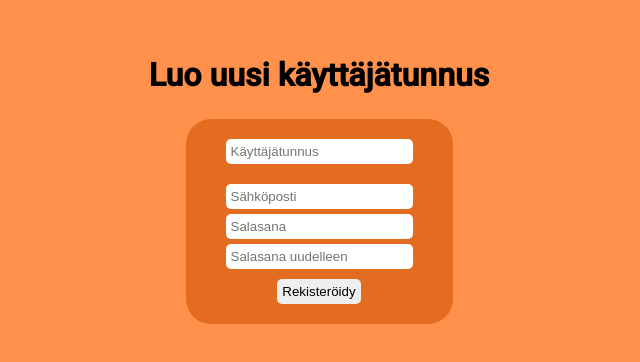
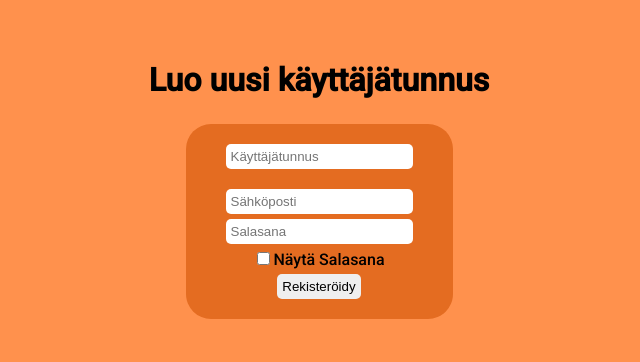
Before and after one commit to Jimpsoni/Puttipeli, a React (Vite) app in the folder puttipeliFrontEnd/: page /register in a window 1280 px wide. Shown: the part 210-572 px from the top of the page, without its empty margins (321-961 px from the left). Built offline with nearby package versions, Linux system fonts and the light colour scheme.

Commit message:
You can now toggle password to be visible

```diff
--- a/puttipeliFrontEnd/src/pages/register/register.tsx
+++ b/puttipeliFrontEnd/src/pages/register/register.tsx
@@ -8,13 +8,21 @@ const Register = () => {
   // Form control
   const [username, setUsername] = useState("")
   const [password, setPassword] = useState("")
-  const [passwordAgain, setPasswordAgain] = useState("")
 
   const { setUser } = useContext(userContext)
   const [email, setEmail] = useState("")
 
   // Navigation
   const navigate = useNavigate()
+
+  function togglePassword(): void {
+    // Find element
+    const elem = document.getElementById("passwordRegistering")
+    // @ts-expect-error: there is type
+    if (elem.type == "password") elem.type = "text"
+    // @ts-expect-error: there is type
+    else elem.type = "password"
+  }
 
   function NotifyField(id: string, _message: string) {
     // Highlights the field that has invalid values
@@ -24,12 +32,19 @@ const Register = () => {
 
   function handleErrorMessages(errors: string[]) {
     // Username
-    if (errors.includes("Username not long enough")) NotifyField("username", "Käyttäjänimen tulee olla vähintään n merkin pitkä")
-    if (errors.includes("Username already in use")) NotifyField("username", "Tämä käyttäjä nimi on jo käytössä")
+    if (errors.includes("Username not long enough"))
+      NotifyField(
+        "username",
+        "Käyttäjänimen tulee olla vähintään n merkin pitkä"
+      )
+    if (errors.includes("Username already in use"))
+      NotifyField("username", "Tämä käyttäjä nimi on jo käytössä")
 
     // Email
-    if (errors.includes("Invalid Email address")) NotifyField("email", "Sähköposti ei ole kelvollinen")
-    if (errors.includes("Email Already in use")) NotifyField("email", "Sähköposti on jo käytössä")
+    if (errors.includes("Invalid Email address"))
+      NotifyField("email", "Sähköposti ei ole kelvollinen")
+    if (errors.includes("Email Already in use"))
+      NotifyField("email", "Sähköposti on jo käytössä")
   }
 
   const registerNewUser = (event: React.FormEvent<HTMLFormElement>): void => {
@@ -46,13 +61,12 @@ const Register = () => {
         // Clear the form
         setUsername("")
         setPassword("")
-        setPasswordAgain("")
         setEmail("")
         // Login the user
         setUser(res.data.user)
 
         // navigate
-        navigate('/puttipeli')
+        navigate("/puttipeli")
       })
       .catch((e) => {
         const response = e.response.data.errors
@@ -92,7 +106,7 @@ const Register = () => {
 
         <div id='passwordInput'>
           <input
-            id='password'
+            id='passwordRegistering'
             className='textInput'
             type='password'
             placeholder='Salasana'
@@ -104,16 +118,8 @@ const Register = () => {
         </div>
 
         <div>
-          <input
-            id='passwordAgain'
-            className='textInput'
-            type='password'
-            placeholder='Salasana uudelleen'
-            value={passwordAgain}
-            onChange={(e) => {
-              setPasswordAgain(e.target.value)
-            }}
-          />
+          <input type='checkbox' onClick={togglePassword} />
+          Näytä Salasana
         </div>
 
         <button type='submit' className='submitButton'>
```
